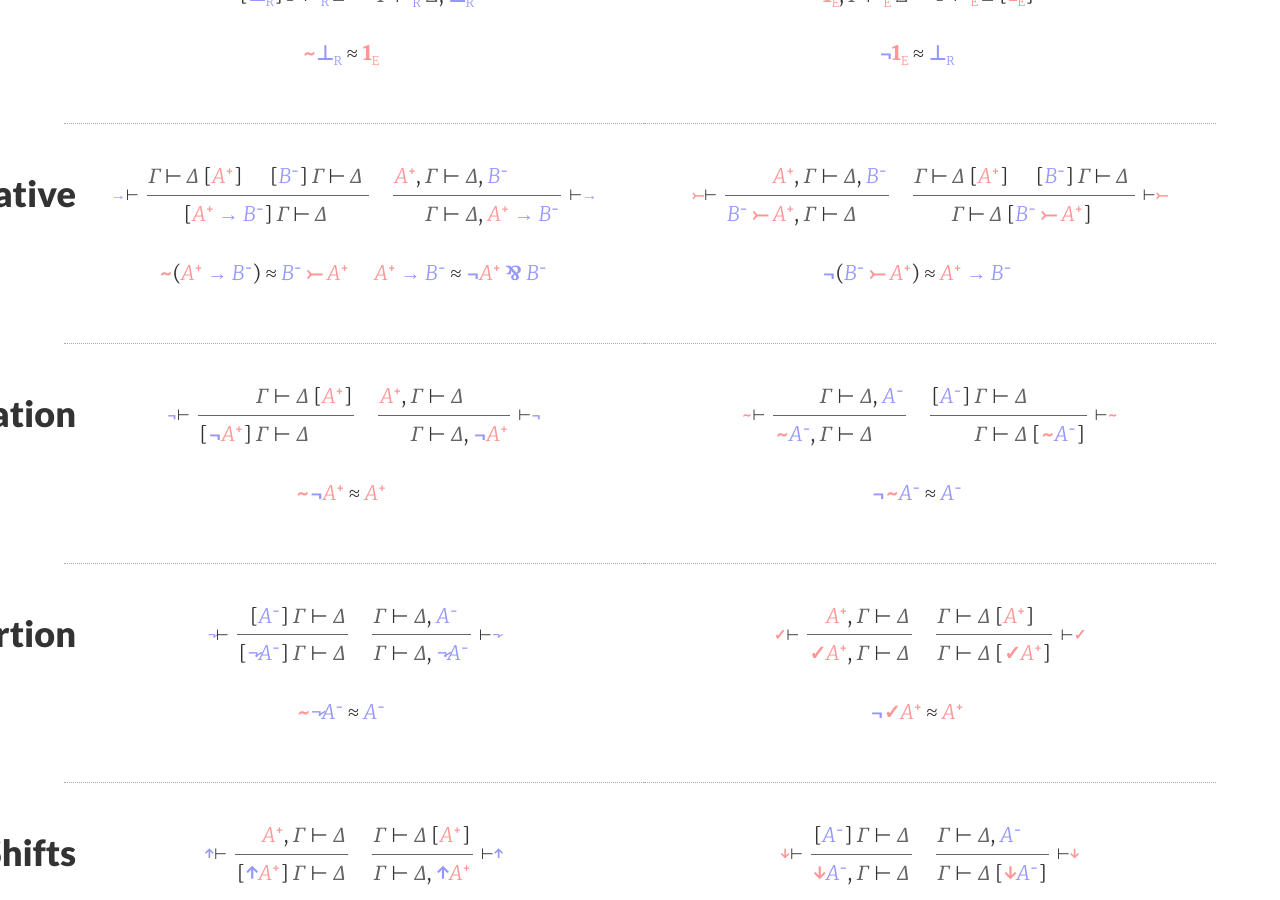
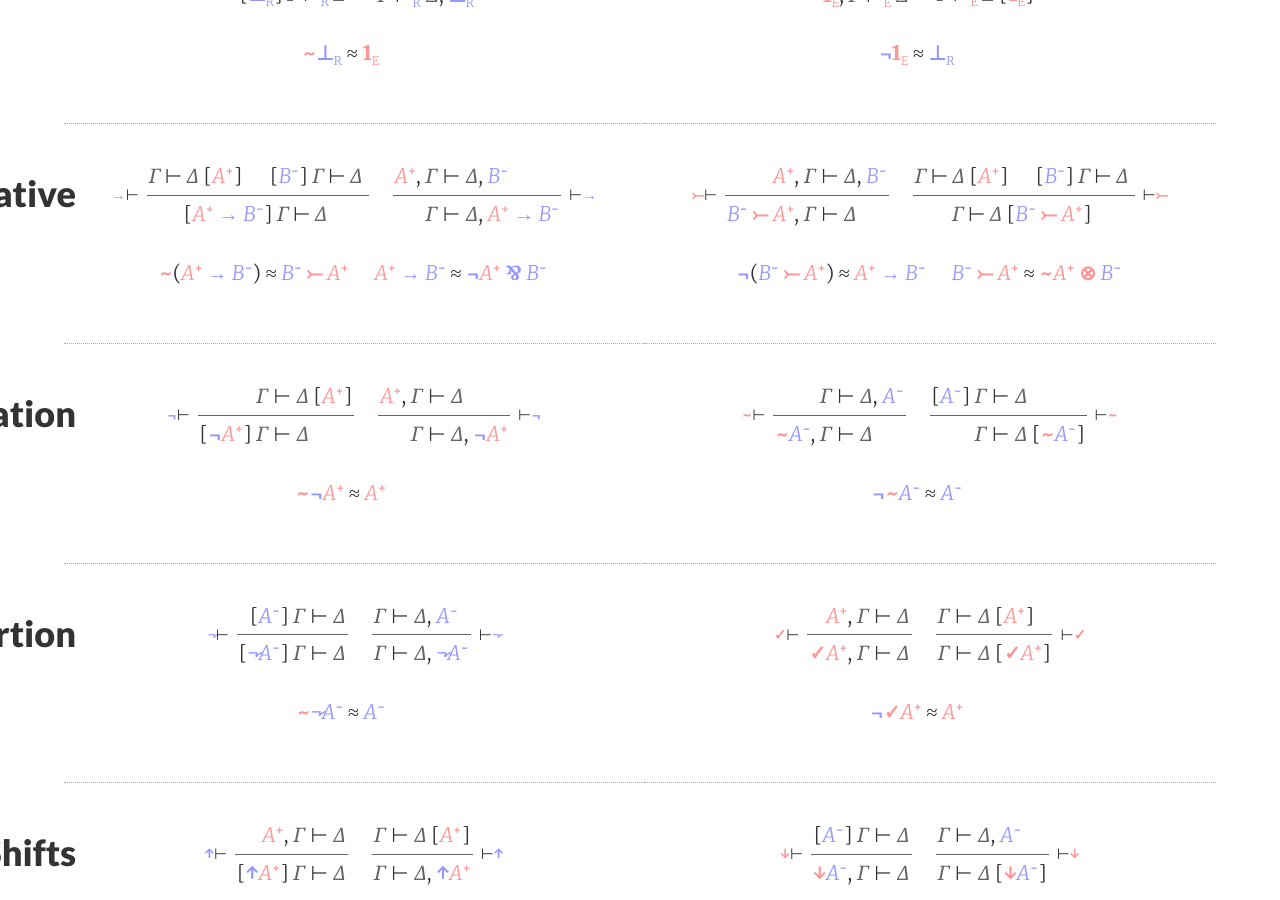
Before and after one commit to robrix/robrix.github.io, a Jekyll site: the page docs/posts/2021-08-14-sequent-calculus-cheat-sheet/index.html, which Jekyll copies as it is, in a window 1280 px wide and 900 px high, scrolled down 1314 px. Built offline with Jekyll 4.4.1, drawn with Linux system fonts in a browser that asks for light colours.

Commit message:
Show the coimplication encoding.

```diff
--- a/docs/feed.xml
+++ b/docs/feed.xml
@@ -374,6 +374,9 @@
           <div class="connective">
             <div class="rule">
               <p><span class="neg">¬</span>(<span class="var neg">B</span><sup class="neg">−</sup> <span class="pos">⤚</span> <span class="var pos">A</span><sup class="pos">+</sup>) ≈ <span class="var pos">A</span><sup class="pos">+</sup> <span class="neg">→</span> <span class="var neg">B</span><sup class="neg">−</sup></p>
+            </div>
+            <div class="rule">
+              <p><span class="var neg">B</span><sup class="neg">−</sup> <span class="pos">⤚</span> <span class="var pos">A</span><sup class="pos">+</sup> ≈ <span class="pos">~</span><span class="var pos">A</span><sup class="pos">+</sup> <span class="pos">⊗</span> <span class="var neg">B</span><sup class="neg">−</sup></p>
             </div>
           </div>
         </div>
--- a/docs/posts/2021-08-14-sequent-calculus-cheat-sheet/index.html
+++ b/docs/posts/2021-08-14-sequent-calculus-cheat-sheet/index.html
@@ -422,6 +422,9 @@
           <div class="connective">
             <div class="rule">
               <p><span class="neg">¬</span>(<span class="var neg">B</span><sup class="neg">−</sup> <span class="pos">⤚</span> <span class="var pos">A</span><sup class="pos">+</sup>) ≈ <span class="var pos">A</span><sup class="pos">+</sup> <span class="neg">→</span> <span class="var neg">B</span><sup class="neg">−</sup></p>
+            </div>
+            <div class="rule">
+              <p><span class="var neg">B</span><sup class="neg">−</sup> <span class="pos">⤚</span> <span class="var pos">A</span><sup class="pos">+</sup> ≈ <span class="pos">~</span><span class="var pos">A</span><sup class="pos">+</sup> <span class="pos">⊗</span> <span class="var neg">B</span><sup class="neg">−</sup></p>
             </div>
           </div>
         </div>
```
Also changed, not shown: posts/2021-08-14-sequent-calculus-cheat-sheet.md (+3 -0 lines).
